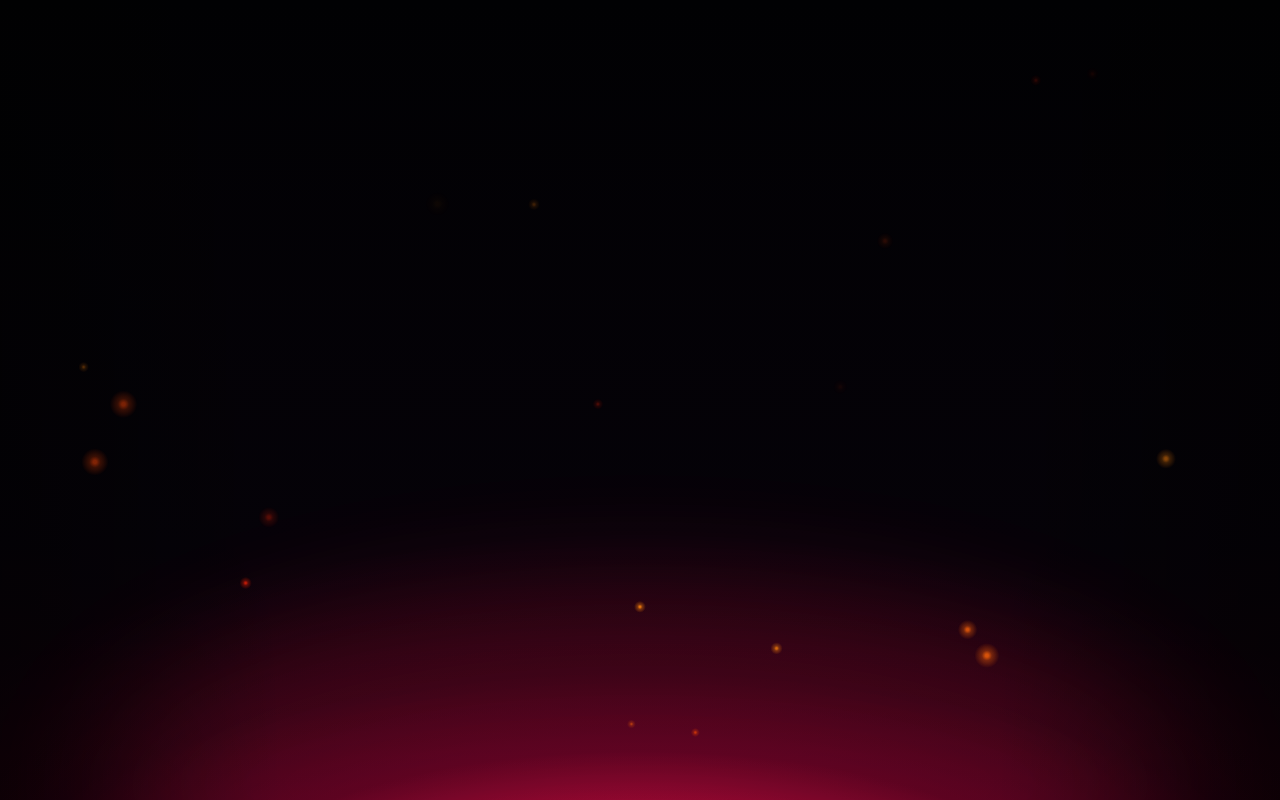
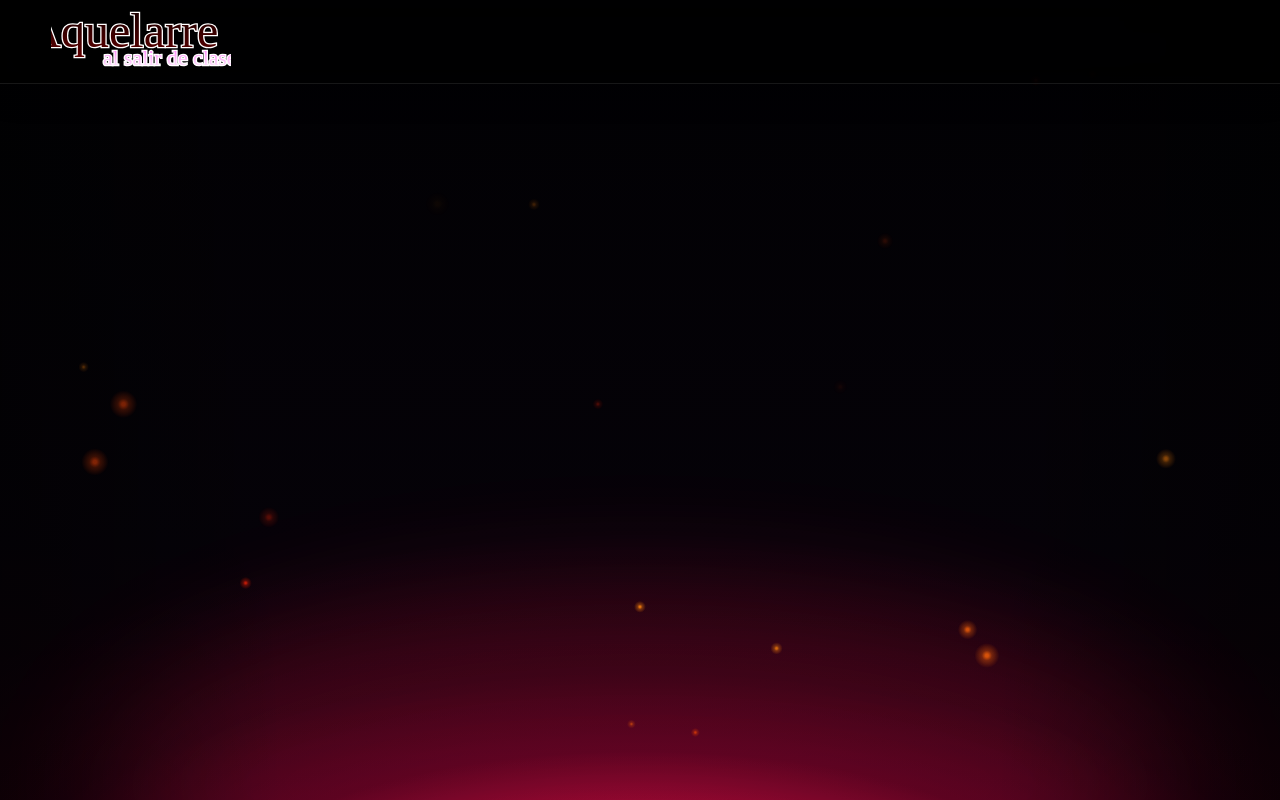
Before and after one commit to alvordsai/Aquelarre--al-salir-de-clase-, a plain HTML site: page index.html in a window 1280 px wide. Drawn offline with Linux system fonts and the light colour scheme.

Commit message:
Add translucent black glass header with Aquelarre logo on the left

```diff
--- a/index.html
+++ b/index.html
@@ -85,6 +85,53 @@
       mix-blend-mode: normal;
     }
 
+
+    .topbar {
+      position: fixed;
+      inset: 0 0 auto;
+      z-index: 10;
+      display: flex;
+      align-items: center;
+      min-height: 84px;
+      padding: calc(8px + env(safe-area-inset-top, 0px)) clamp(20px, 4vw, 64px) 8px;
+      background: rgba(0, 0, 0, 0.58);
+      border-bottom: 1px solid rgba(255, 255, 255, 0.09);
+      box-shadow: 0 8px 32px rgba(0, 0, 0, 0.22);
+      -webkit-backdrop-filter: blur(18px) saturate(120%);
+      backdrop-filter: blur(18px) saturate(120%);
+    }
+
+    .brand {
+      display: inline-flex;
+      align-items: center;
+      border-radius: 6px;
+    }
+
+    .brand:focus-visible {
+      outline: 2px solid #ff650a;
+      outline-offset: 5px;
+    }
+
+    .brand img {
+      display: block;
+      width: 180px;
+      height: 66px;
+      /* Recorta el margen vacío del SVG para que el logo se lea en la barra. */
+      object-fit: cover;
+      object-position: center 54%;
+    }
+
+    @media (max-width: 600px) {
+      .topbar {
+        min-height: 72px;
+      }
+
+      .brand img {
+        width: 150px;
+        height: 56px;
+      }
+    }
+
     @media (prefers-reduced-motion: reduce) {
       canvas {
         display: none;
@@ -93,6 +140,11 @@
   </style>
 </head>
 <body>
+  <header class="topbar">
+    <a class="brand" href="./" aria-label="Aquelarre — inicio">
+      <img src="./Imagenes/logo_aquelarre.svg" alt="Aquelarre, al salir de clase" width="180" height="66" fetchpriority="high" />
+    </a>
+  </header>
   <main class="scene" aria-label="Fondo oscuro con resplandor rojo y partículas ascendentes">
     <canvas id="embers" aria-hidden="true"></canvas>
   </main>
```
